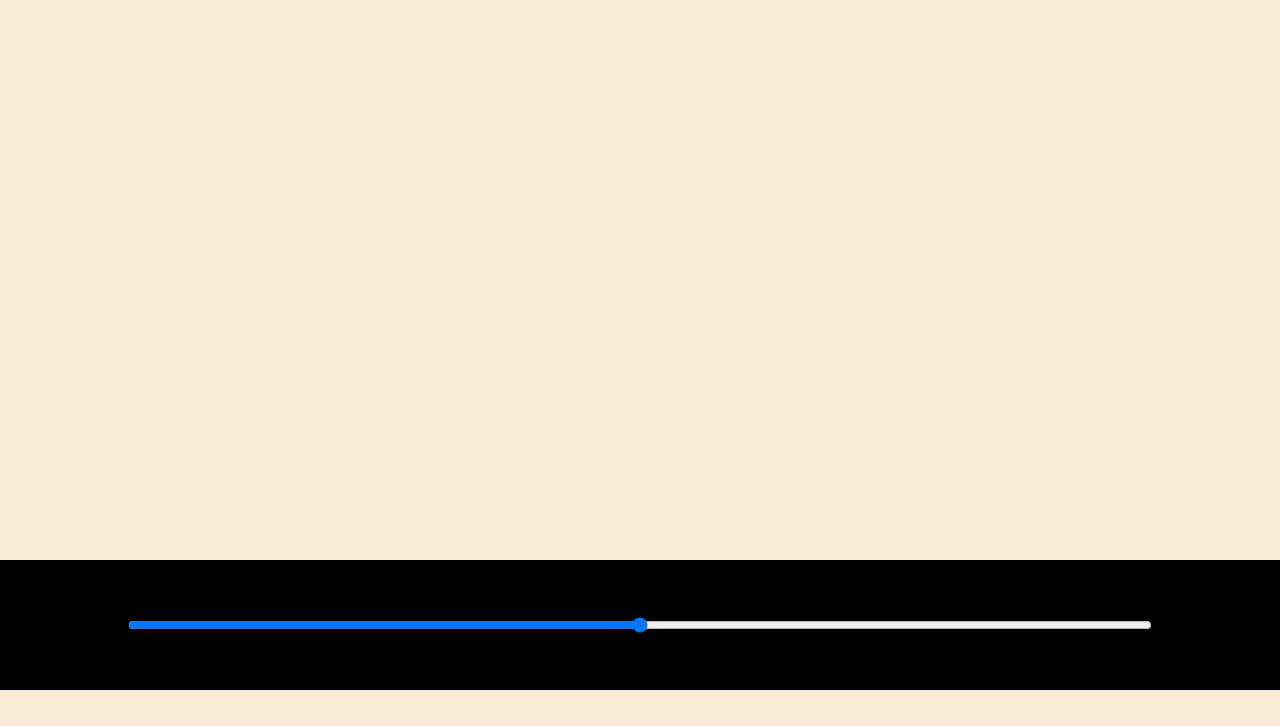
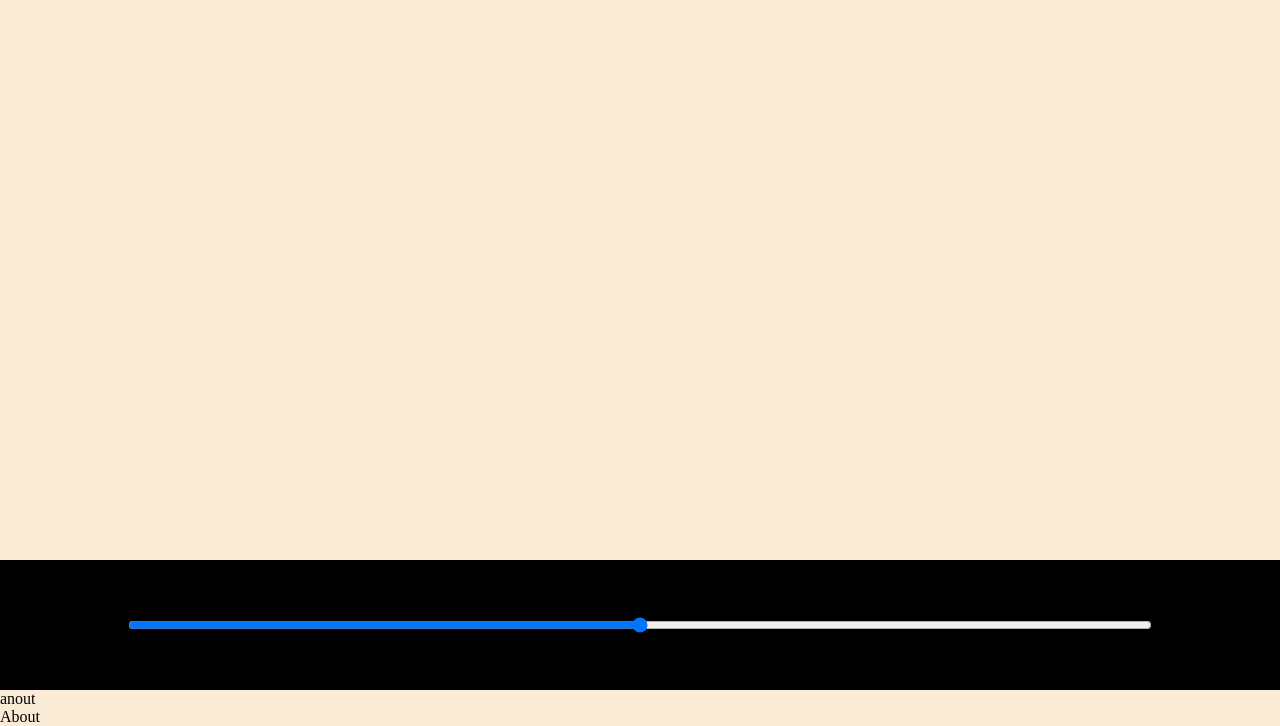
Before and after one commit to SahebHassan/Spotify-Clone, a plain HTML site: page index.html in a window 1280 px wide. Shown: the part 105-831 px from the top of the page. Before the commit the page ends 800 px from the top, so only its background shows below. Drawn offline with Linux system fonts and the light colour scheme.

Commit message:
new CHnages

```diff
--- a/index.html
+++ b/index.html
@@ -27,5 +27,11 @@
             <!--fibonacci Serires -->
         </div>
     </div>
+    <div>
+        <ul>
+        <li>anout</li>
+        <li>About</li>
+    </ul>
+    </div>
 </body>
 </html>
```
